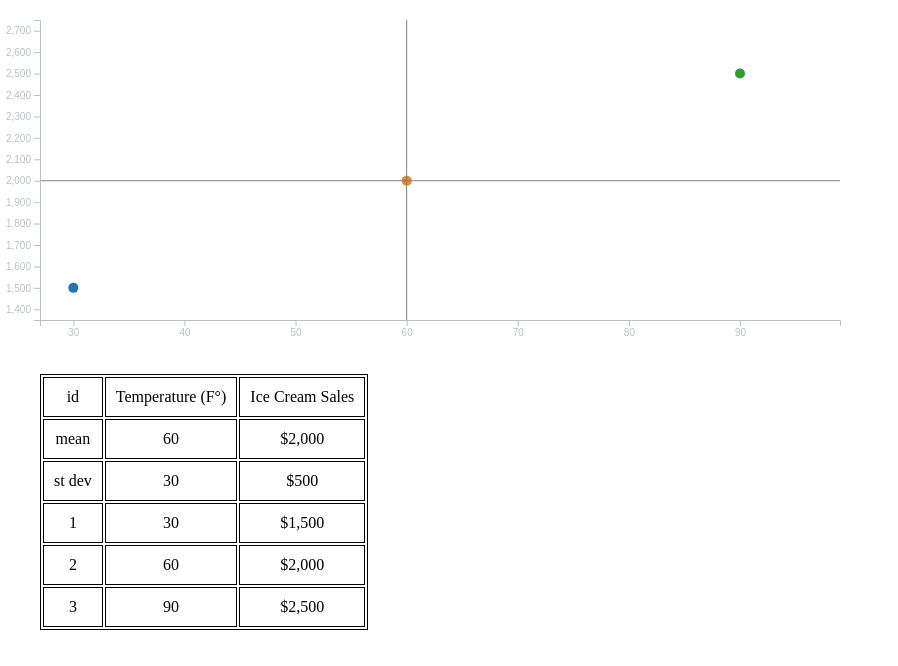
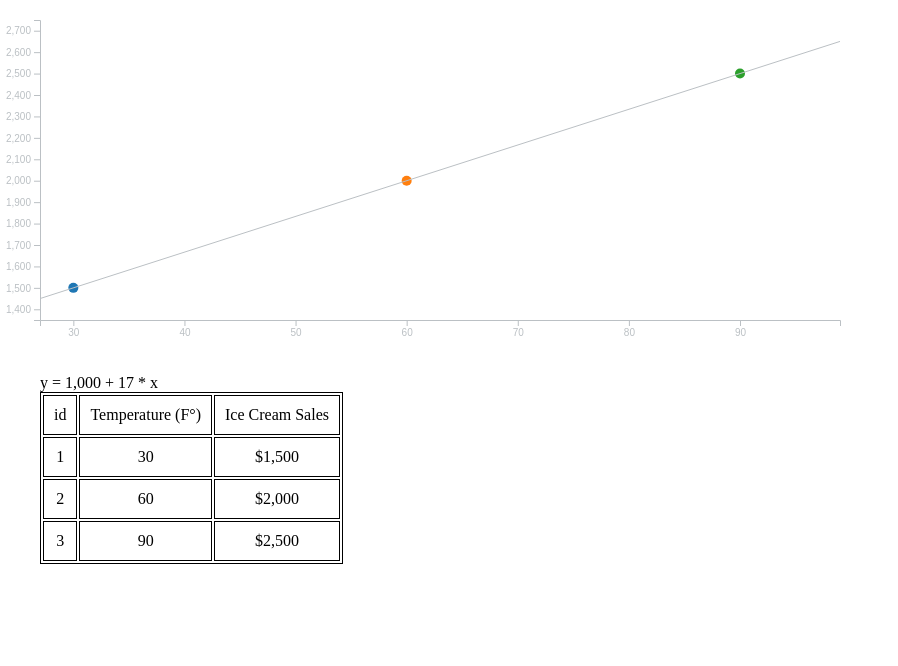
Before and after one commit to ricksyuan/d3construct, a website built with webpack: page index.html in a window 1280 px wide. Shown: the whole page, without its empty margins (0-898 px from the left). Built offline with nearby package versions, Linux system fonts and the light colour scheme.

Commit message:
Plot line of best fit

```diff
--- a/index.html
+++ b/index.html
@@ -9,12 +9,9 @@
 </head>
 
 <body>
-  <svg class="container">
-    <svg>
-      <g class="points"></g>
-    </svg>
-  </svg>
-  <table>
+  <svg class="container"></svg>
+  <div class="table-title"></div>
+  <table class="data-table">
     <thead>
     </thead>
     <tbody>
--- a/src/main.js
+++ b/src/main.js
@@ -1,9 +1,14 @@
 import './styles/main.scss';
 import * as d3 from 'd3';
 
+const betaFormatter = new Intl.NumberFormat('en-US', {
+  style: 'decimal',
+  minimumFractionDigits: 0,
+  maximumFractionDigits: 0,
+});
+
 const xFormatter = new Intl.NumberFormat('en-US', {
   style: 'decimal',
-  currency: 'USD',
   minimumFractionDigits: 0,
   maximumFractionDigits: 0,
 });
@@ -39,17 +44,22 @@ const color = d3.scaleOrdinal(d3.schemeCategory10);
 
 // Set x-scale and y-scale.
 const xScale = d3.scaleLinear()
-  .range([0, WIDTH])
-  .domain([d3.min(dataset, datum => 0.9 * datum.xVar), d3.max(dataset, datum => 1.1 * datum.xVar)]);
+  .domain([d3.min(dataset, datum => 0.9 * datum.xVar), d3.max(dataset, datum => 1.1 * datum.xVar)])
+  .range([0, WIDTH]);
 const yScale = d3.scaleLinear()
   .domain([d3.min(dataset, datum => 0.9 * datum.yVar), d3.max(dataset, datum => 1.1 * datum.yVar)])
   .range([HEIGHT, 0]);
 
 document.addEventListener('DOMContentLoaded', () => {
   // Set container svg dimensions.
-  d3.select('.container')
+  const container = d3.select('.container')
     .style('width', WIDTH)
     .style('height', HEIGHT);
+
+  container.append('svg')
+    .append('svg')
+    .append('g')
+    .attr('class', 'points');
 
   // Set x and y axes.
   const bottomAxis = d3.axisBottom(xScale);
@@ -88,6 +98,19 @@ document.addEventListener('DOMContentLoaded', () => {
     const stdX = d3.deviation(dataset, datum => datum.xVar);
     const stdY = d3.deviation(dataset, datum => datum.yVar);
 
+    const b1Numerator = dataset
+      .map(datum => (datum.xVar - meanX) * (datum.yVar - meanY))
+      .reduce((acc, datum) => acc + datum);
+    const b1Denominator = dataset
+      .map(datum => (datum.xVar - meanX) ** 2)
+      .reduce((acc, datum) => acc + datum);
+    const b1 = b1Numerator / b1Denominator;
+    const b0 = meanY  - b1 * meanX;
+
+    function f(x) {
+      return b0 + b1 * x;
+    }
+
     // Tie circles to dataset.
     const circles = d3.select('.points')
       .selectAll('circle')
@@ -103,18 +126,15 @@ document.addEventListener('DOMContentLoaded', () => {
     // Add line.
 
     d3.select('.points').append('line')
-      .attr('x1', xScale(meanX))
-      .attr('y1', -1000000)
-      .attr('x2', xScale(meanX))
-      .attr('y2', 1000000);
-
-    d3.select('.points').append('line')
-      .attr('x1', -1000000)
-      .attr('y1', yScale(meanY))
-      .attr('x2', 1000000)
-      .attr('y2', yScale(meanY));
+      .attr('x1', xScale(-10000))
+      .attr('y1', yScale(f(-10000)))
+      .attr('x2', xScale(10000))
+      .attr('y2', yScale(f(10000)));
 
     // Render table
+
+    const tableTitle = d3.select('.table-title');
+    tableTitle.html(`y = ${betaFormatter.format(b0)} + ${betaFormatter.format(b1)} * x`);
     const tableHeader = d3.select('thead');
     tableHeader.html('');
     let row;
@@ -128,16 +148,6 @@ document.addEventListener('DOMContentLoaded', () => {
 
     // Append means.
     tableBody.html('');
-    row = tableBody.append('tr');
-    row.append('td').html('mean');
-    row.append('td').html(xFormatter.format(meanX));
-    row.append('td').html(yFormatter.format(meanY));
-
-    // Append standard deviations.
-    row = tableBody.append('tr');
-    row.append('td').html('st dev');
-    row.append('td').html(xFormatter.format(stdX));
-    row.append('td').html(yFormatter.format(stdY));
 
     // Append runs.
     dataset.forEach((run) => {
@@ -173,7 +183,7 @@ document.addEventListener('DOMContentLoaded', () => {
 
       // Prevent event from hitting svg.
       d3.event.stopPropagation();
-      // Filter data to not include clicked point
+      // Filter data to not include clicked point.
       dataset = dataset.filter(datum => datum.id !== clickedDatum.id);
       renderAll();
     });
--- a/src/styles/_define.scss
+++ b/src/styles/_define.scss
@@ -1,2 +1,3 @@
 $table-border-color: #000;
 $axes-color: #bbc0c4;
+$line-color: #bbc0c4;
--- a/src/styles/main.scss
+++ b/src/styles/main.scss
@@ -70,5 +70,6 @@ td {
 }
 
 line {
-  stroke: gray;
+  stroke: $line-color;
+  stroke-width: 1px;
 }
```
Also changed, not shown: 1 other file.
